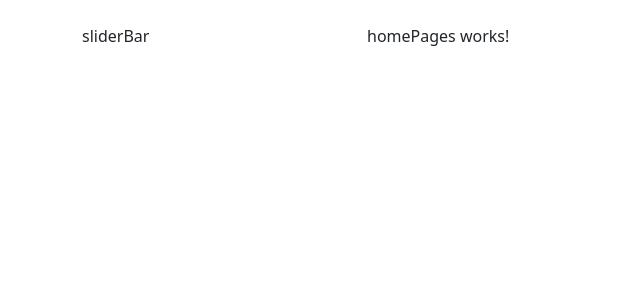
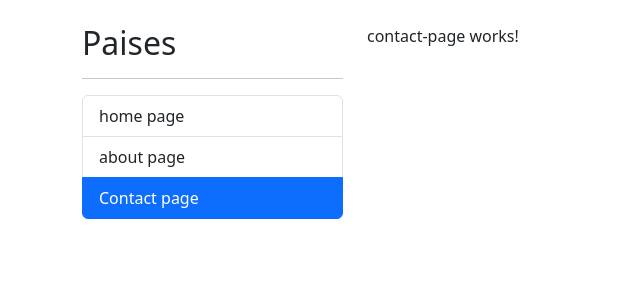
Before and after one commit to joseAL520/contryApp2.0, an Angular app: page /contact in a window 1280 px wide. Before the commit this address led to /. Shown: the top 300 px of the page, without its empty margins (0-640 px from the left). Built offline with nearby package versions, Linux system fonts and the light colour scheme.

Commit message:
router - router lik

```diff
--- a/src/app/app-routing.module.ts
+++ b/src/app/app-routing.module.ts
@@ -1,7 +1,28 @@
 import { NgModule } from '@angular/core';
 import { RouterModule, Routes } from '@angular/router';
 
-const routes: Routes = [];
+import { HomePagesComponent } from './shared/pages/homePages/homePages.component';
+import { AboutComponent } from './shared/pages/about/about.component';
+import { ContactPageComponent } from './shared/pages/contact-page/contact-page.component';
+
+const routes: Routes = [
+  {
+    path:'',
+    component: HomePagesComponent
+  },
+  {
+    path:'about',
+    component: AboutComponent
+  },
+  {
+    path:'contact',
+    component: ContactPageComponent
+  },
+  {
+    path:'**',
+    redirectTo:''
+  }
+];
 
 @NgModule({
   imports: [RouterModule.forRoot(routes)],
--- a/src/app/app.component.html
+++ b/src/app/app.component.html
@@ -2,11 +2,11 @@
 
 
     <div class="col-3">
-        sliderBar
+        <shared-components-sidebar></shared-components-sidebar>
     </div>
 
     <div class="col">
-        <shared-home-pages/>
+       <router-outlet></router-outlet>
     </div>
 
 </div>
--- /dev/null
+++ b/src/app/shared/components/sidebar/sidebar.component.html
@@ -0,0 +1,25 @@
+<h2>Paises</h2>
+<hr>
+
+<ul class="list-group">
+
+    <li routerLink=""
+        routerLinkActive="active"
+        [routerLinkActiveOptions]="{exact: true}"
+        class="list-group-item">
+        home page
+    </li>
+
+    <li routerLink="about"
+        routerLinkActive="active"
+        class="list-group-item">
+        about page
+    </li>
+
+    <li routerLink="contact"
+        routerLinkActive="active"
+        class="list-group-item">
+        Contact page
+    </li>
+
+</ul>
--- /dev/null
+++ b/src/app/shared/pages/contact-page/contact-page.component.ts
@@ -0,0 +1,9 @@
+
+import { Component } from '@angular/core';
+
+@Component({
+  selector: 'shared-contact-page',
+  template: `<p>contact-page works!</p>`,
+
+})
+export class ContactPageComponent { }
```
Also changed, not shown: src/app/shared/components/sidebar/sidebar.component.ts (added, +10 -0 lines), src/app/shared/shared.module.ts (+11 -3 lines), src/app/shared/components/sidebar/sidebar.component.css (added).
